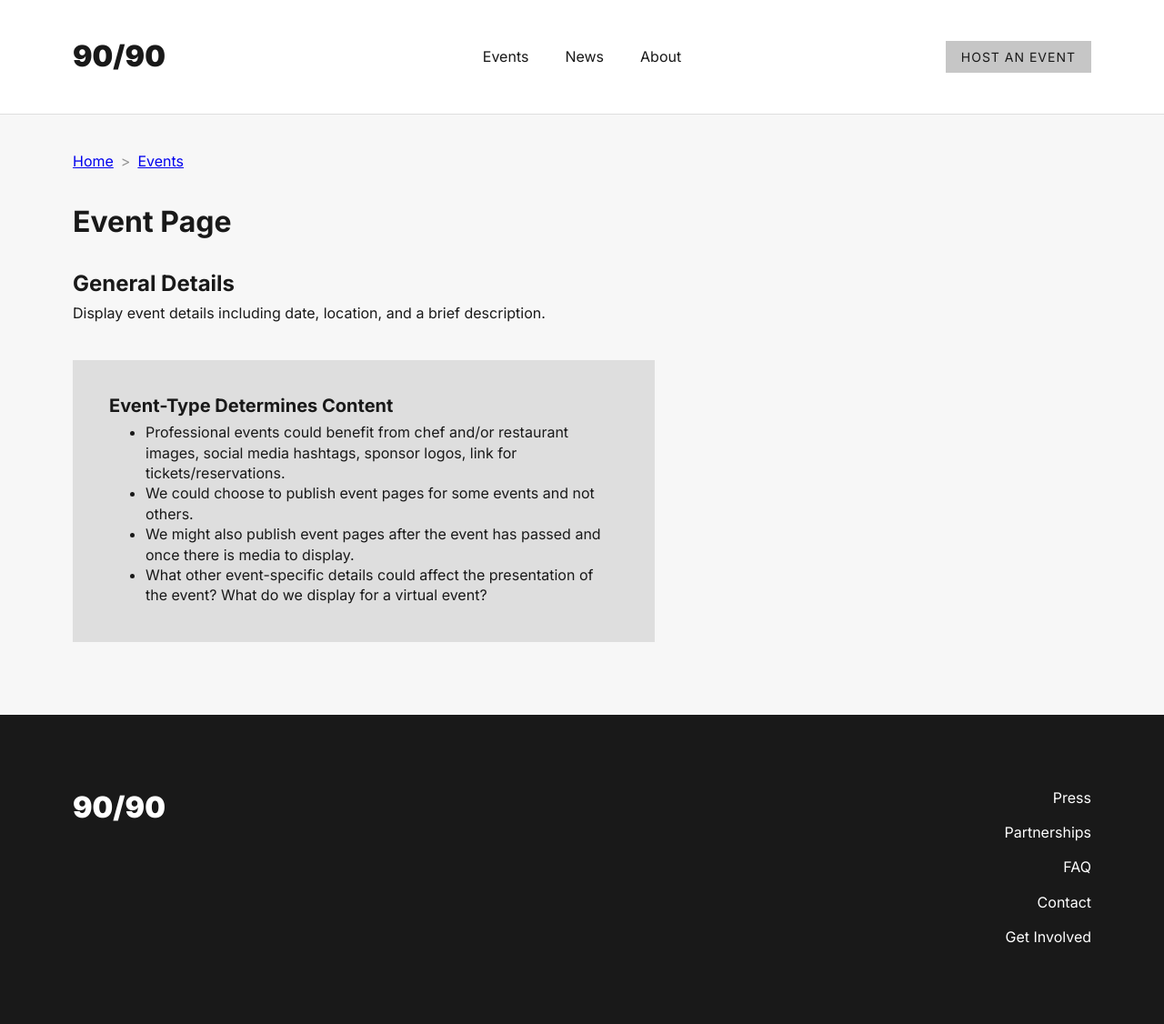
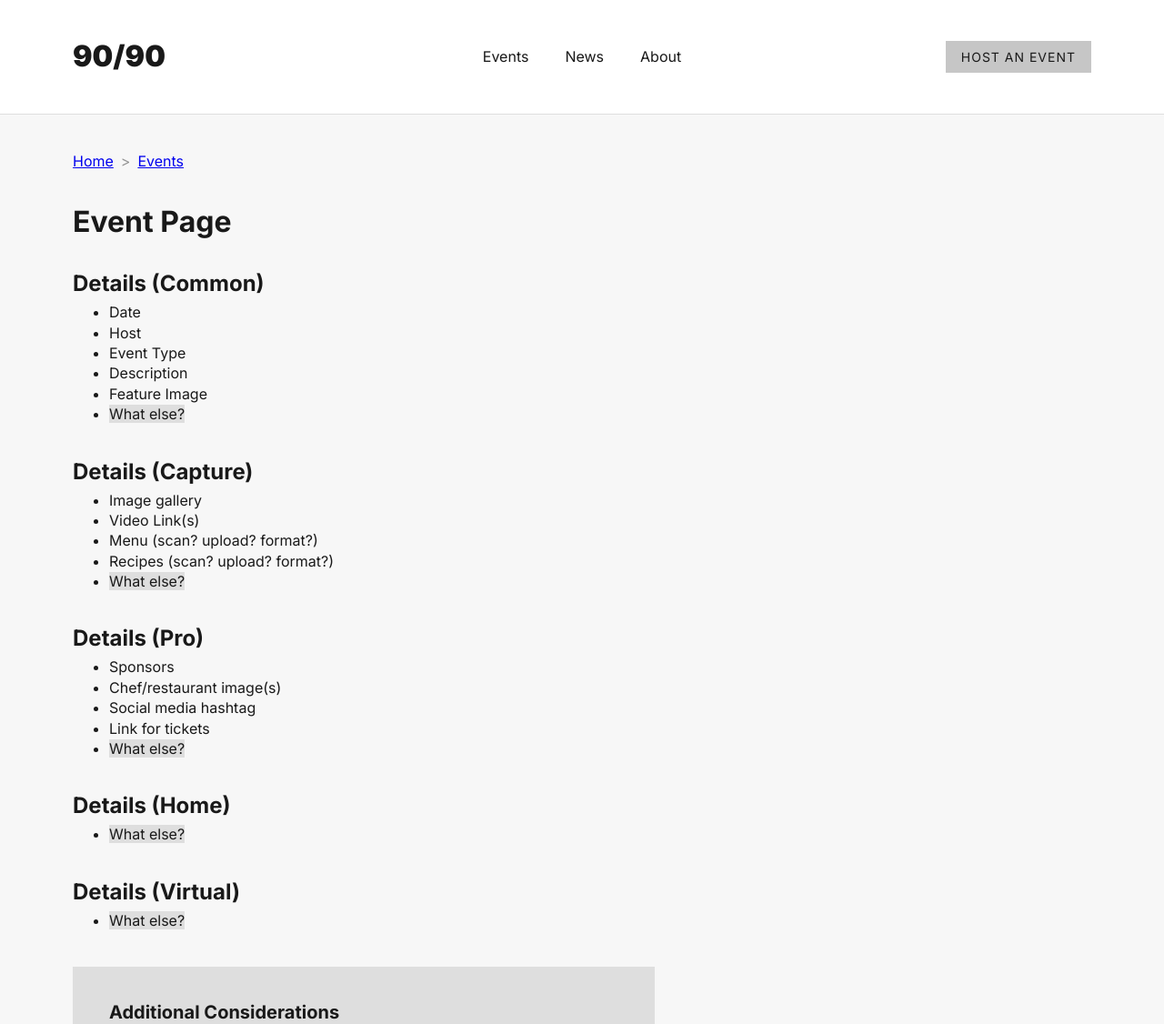
Before and after one commit to druryjeff/90-90, a plain HTML site: page events-page.html in a window 1280 px wide. Shown: the top 1126 px of the page at 91% size. Drawn offline with Linux system fonts and the light colour scheme.

Commit message:
Update event page details

```diff
--- a/events-page.html
+++ b/events-page.html
@@ -27,13 +27,51 @@
         <h1>Event Page</h1>
         <div class="content">
             <section>
-                <h2>General Details</h2>
-                <p>Display event details including date, location, and a brief description. </p>
+                <h2>Details (Common)</h2>
+                <ul>
+                    <li>Date</li>
+                    <li>Host</li>
+                    <li>Event Type</li>
+                    <li>Description</li>
+                    <li>Feature Image</li>
+                    <li><span class="question">What else?</span></li>
+                </ul>
+            </section>
+            <section>
+                <h2>Details (Capture)</h2>
+                <ul>
+                    <li>Image gallery</li>
+                    <li>Video Link(s)</li>
+                    <li>Menu (scan? upload? format?)</li>
+                    <li>Recipes (scan? upload? format?)</li>
+                    <li><span class="question">What else?</span></li>
+                </ul>
+            </section>
+            <section>
+                <h2>Details (Pro)</h2>
+                <ul>
+                    <li>Sponsors</li>
+                    <li>Chef/restaurant image(s)</li>
+                    <li>Social media hashtag</li>
+                    <li>Link for tickets</li>
+                    <li><span class="question">What else?</span></li>
+                </ul>
+            </section>
+            <section>
+                <h2>Details (Home)</h2>
+                <ul>
+                    <li><span class="question">What else?</span></li>
+                </ul>
+            </section>
+            <section>
+                <h2>Details (Virtual)</h2>
+                <ul>
+                    <li><span class="question">What else?</span></li>
+                </ul>
             </section>
             <section class="process-note">
-                <h2>Event-Type Determines Content</h2>
+                <h2>Additional Considerations</h2>
                 <ul>
-                    <li>Professional events could benefit from chef and/or restaurant images, social media hashtags, sponsor logos, link for tickets/reservations.</li>
                     <li>We could choose to publish event pages for some events and not others.</li>
                     <li>We might also publish event pages after the event has passed and once there is media to display.</li>
                     <li>What other event-specific details could affect the presentation of the event? What do we display for a virtual event?</li>
```
